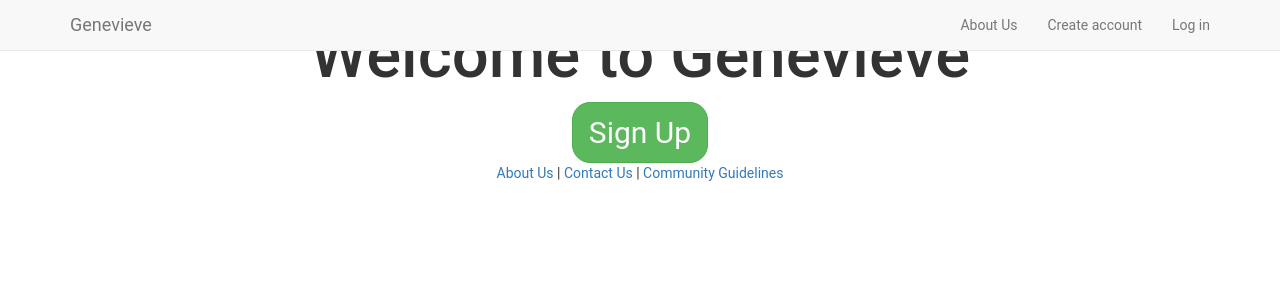
After one commit to OpenHumans/archive-genevieve-201505, a Django app: page / in a window 1280 px wide. The commit adds this page. Shown: the top 300 px of the page. Run offline with Django 3.2, Linux system fonts and the light colour scheme; parts of the project's set-up code (start-up, migrations or seed data) failed here and were passed over; some libraries are stand-ins or nearby versions; some web fonts are replaced.

```diff
--- a/genevieve/templates/base.html
+++ b/genevieve/templates/base.html
@@ -48,17 +48,12 @@
             <span class="icon-bar"></span>
           </button>
 
-          <a class="navbar-brand" href="/">Open Humans</a>
+          <a class="navbar-brand" href="/">Genevieve</a>
         </div>
 
         <div class="collapse navbar-collapse" id="main-navbar-collapse">
           <ul class="nav navbar-nav navbar-right">
             <li><a href="/about/">About Us</a></li>
-            <li>
-              Member Profiles</li>
-            <li>
-              Activities</li>
-            <li class="divider"></li>
 
             {% if user.is_authenticated %}
             <li><a
@@ -108,11 +103,9 @@
     <div class="footer">
       <div class="container">
         <div class="text-center">
-          About Us |
-          Our Blog |
-          Contact Us |
-          Community Guidelines |
-          Terms of Service
+          <a href="/about/">About Us</a> |
+          <a href="{% url 'contact_us' %}">Contact Us</a> |
+          <a href="{% url 'community_guidelines' %}">Community Guidelines</a>
         </div>
       </div>
     </div>
--- /dev/null
+++ b/genevieve/templates/pages/home.html
@@ -0,0 +1,27 @@
+{% extends "base.html" %}
+
+{% block content %}
+<div class="container">
+  {% block main %}
+  <div class="text-center">
+    <h1> Welcome to Genevieve </h1>
+    {% if user.is_anonymous %}
+    <div id="signup-button">
+      <a href="/accounts/signup/">
+        <button type="button" class="btn btn-success btn-lg">
+          Sign Up</button>
+      </a>
+    </div>
+    {% else %}
+    <a href="{% url 'genomes:reports_list' %}"><button type="button"
+        class="btn btn-success btn-lg">
+      Go to genome reports</button></a>
+    <a href="{% url 'file_process:genome_import' %}"><button type="button"
+        class="btn btn-success btn-lg">
+      Import a genome</button></a>
+    {% endif %}
+  </div>
+  {% endblock main %}
+</div>
+
+{% endblock %}
--- a/genevieve/urls.py
+++ b/genevieve/urls.py
@@ -5,11 +5,25 @@ from django.contrib import admin
 from django.contrib.auth import views as auth_views
 
 from .views import UserCreateView
+from django.core.urlresolvers import reverse_lazy
+from django.views.generic import TemplateView
 
 admin.autodiscover()
 
 urlpatterns = patterns(
     '',
+
+    #simple pages
+    url(r'^$', TemplateView.as_view(template_name='pages/home.html'),
+        name='home'),
+    url(r'^about/$', TemplateView.as_view(template_name='pages/about.html'),
+        name='about'),
+    url(r'^community_guidelines/$',
+        TemplateView.as_view(template_name='pages/community_guidelines.html'),
+        name='community_guidelines'),
+    url(r'^contact-us/$',
+        TemplateView.as_view(template_name='pages/contact_us.html'),
+        name='contact_us'),
 
     url(r'^admin/', include(admin.site.urls)),
 
--- /dev/null
+++ b/static/js/accounts-login.js
@@ -0,0 +1,5 @@
+/*globals $:true*/
+
+$(function () {
+  //$('#login-modal').removeClass('fade').modal('show');
+});
```
Also changed, not shown: genevieve/templates/pages/about.html (added, +33 -0 lines), genevieve/templates/pages/community_guidelines.html (added, +17 -0 lines), genevieve/templates/pages/contact_us.html (added, +8 -0 lines), static/js/about.js (added, +13 -0 lines).
